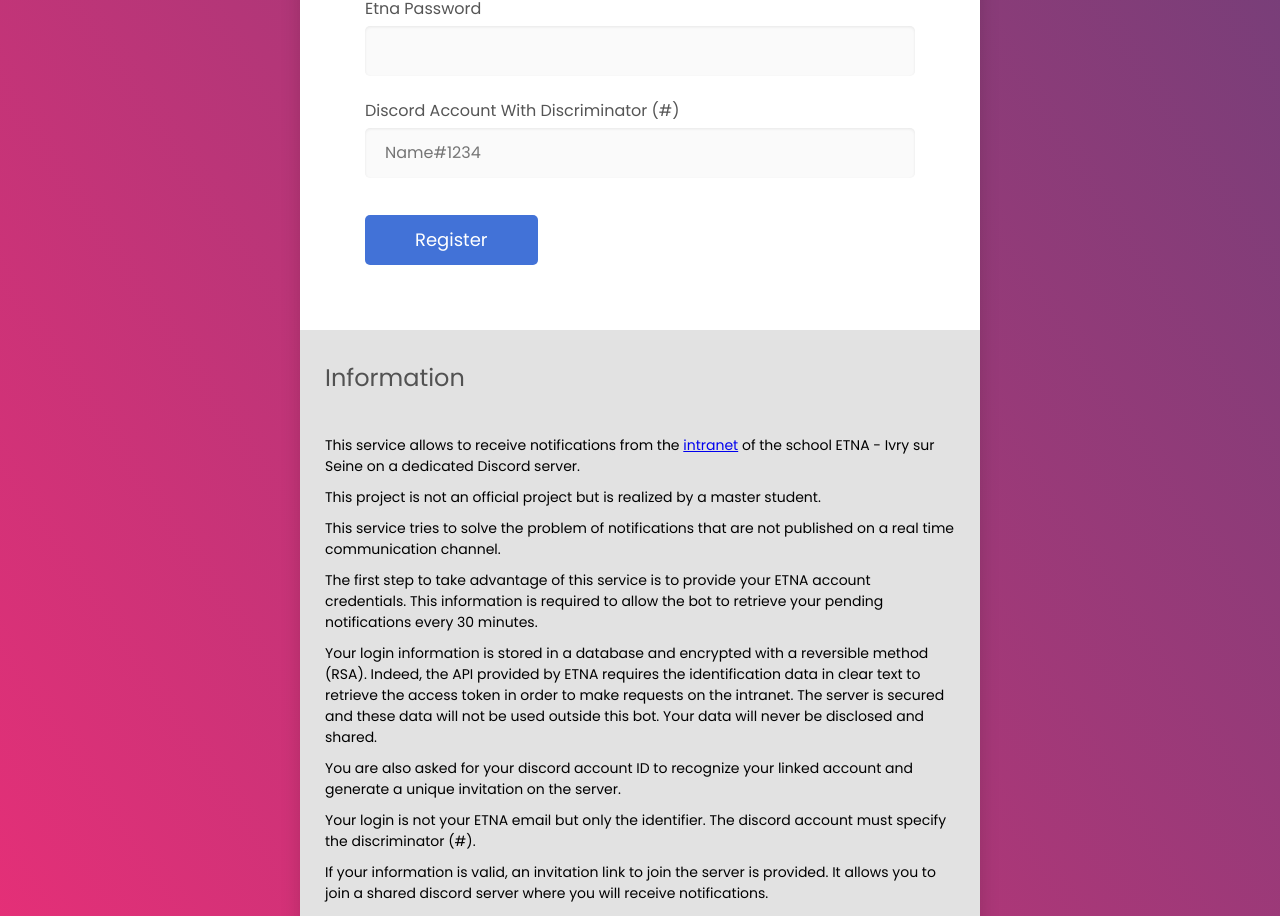
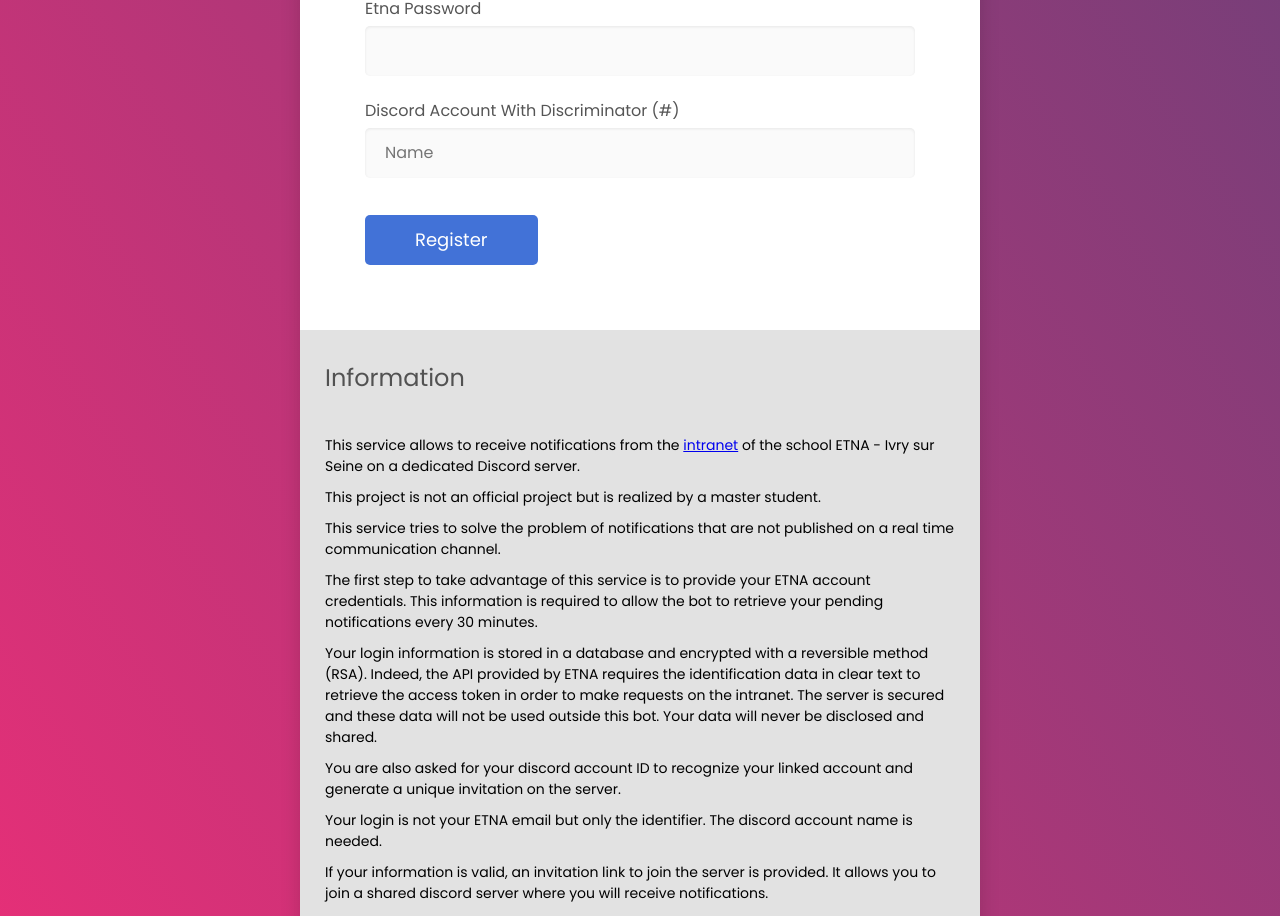
Before and after one commit to Fimeo/ETNA-Notification-Front, a Vue app: page / in a window 1280 px wide. Shown: the part 338-1254 px from the top of the page. Built offline with nearby package versions, Linux system fonts and the light colour scheme.

Commit message:
fix(discordName): remove discriminator requirement

```diff
--- a/src/components/AdditionalInformation.vue
+++ b/src/components/AdditionalInformation.vue
@@ -44,7 +44,7 @@
 
       <p>
         Your login is not your ETNA email but only the identifier. The discord
-        account must specify the discriminator (#).
+        account name is needed.
       </p>
 
       <p>
--- a/src/components/RegisterForm.vue
+++ b/src/components/RegisterForm.vue
@@ -66,8 +66,8 @@
             name="discordAccountName"
             class="input-4"
             required
-            placeholder="Name#1234"
-            pattern="^.{2,32}#[0-9]{4}$"
+            placeholder="Name"
+            pattern="^.{2,32}$"
           />
         </div>
       </div>
```
